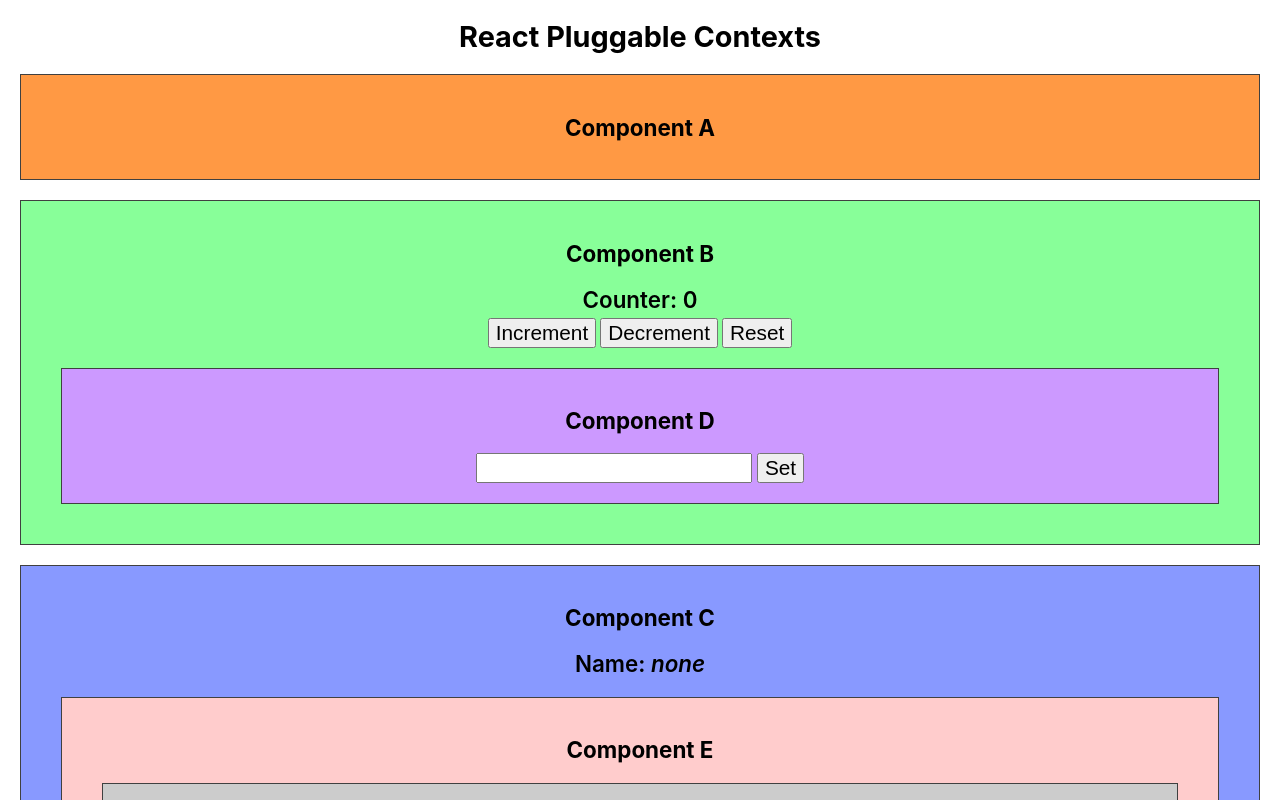
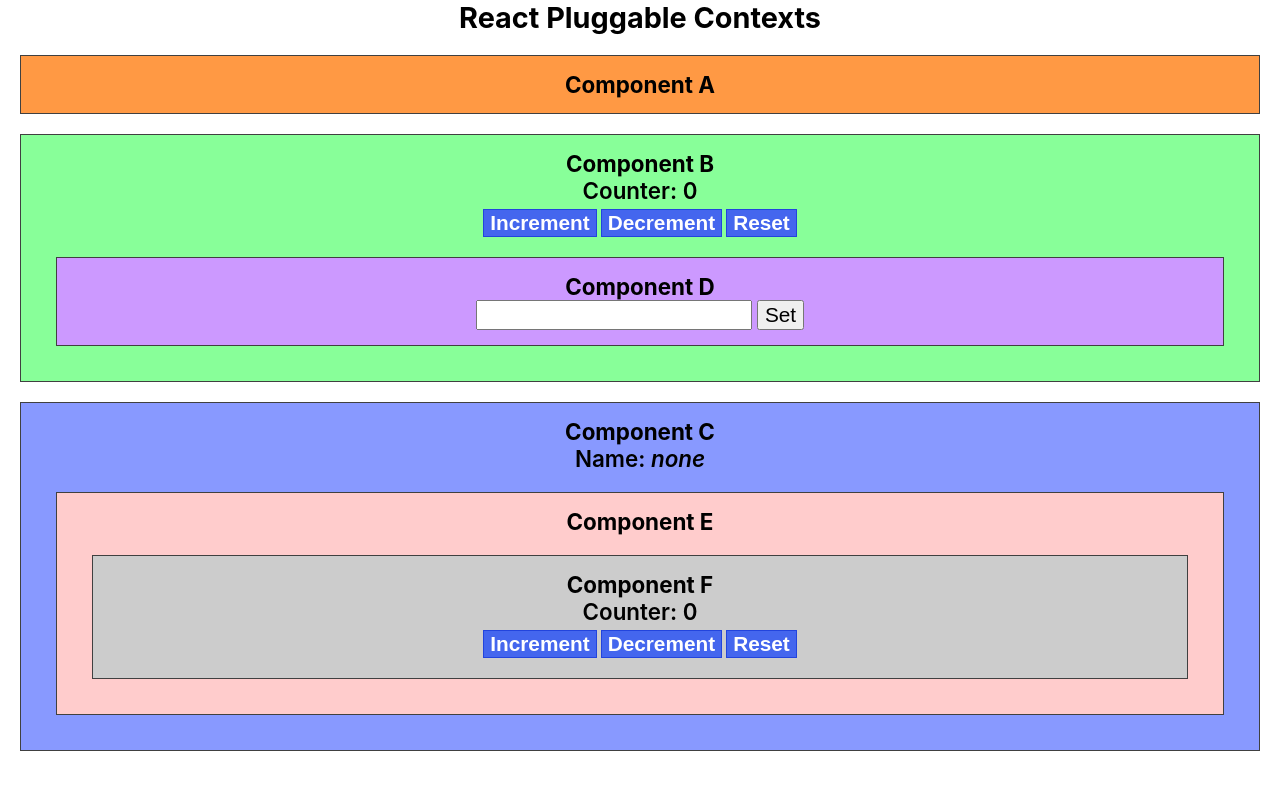
Before and after one commit to forresttanaka/ctxmod, a React (Create React App) app: page / in a window 1280 px wide. Shown: the top 800 px of the page. Built offline with nearby package versions, Linux system fonts and the light colour scheme.

Commit message:
Styling update

```diff
--- a/src/App.css
+++ b/src/App.css
@@ -5,10 +5,12 @@
 }
 
 h1 {
+  margin: 0;
   font-size: 1.8rem;
 }
 
 h2 {
+  margin: 0;
   font-size: 1.4rem;
 }
 
@@ -23,7 +25,7 @@
 
 .component {
   margin: 20px;
-  padding: 20px;
+  padding: 15px;
   border: 1px solid #404040;
 }
 
@@ -60,4 +62,8 @@
 .counter-controls button {
   margin-right: 2px;
   margin-left: 2px;
+  font-weight: 600;
+  color: #fff;
+  background-color: #46e;
+  border: 1px solid #24d;
 }
```
